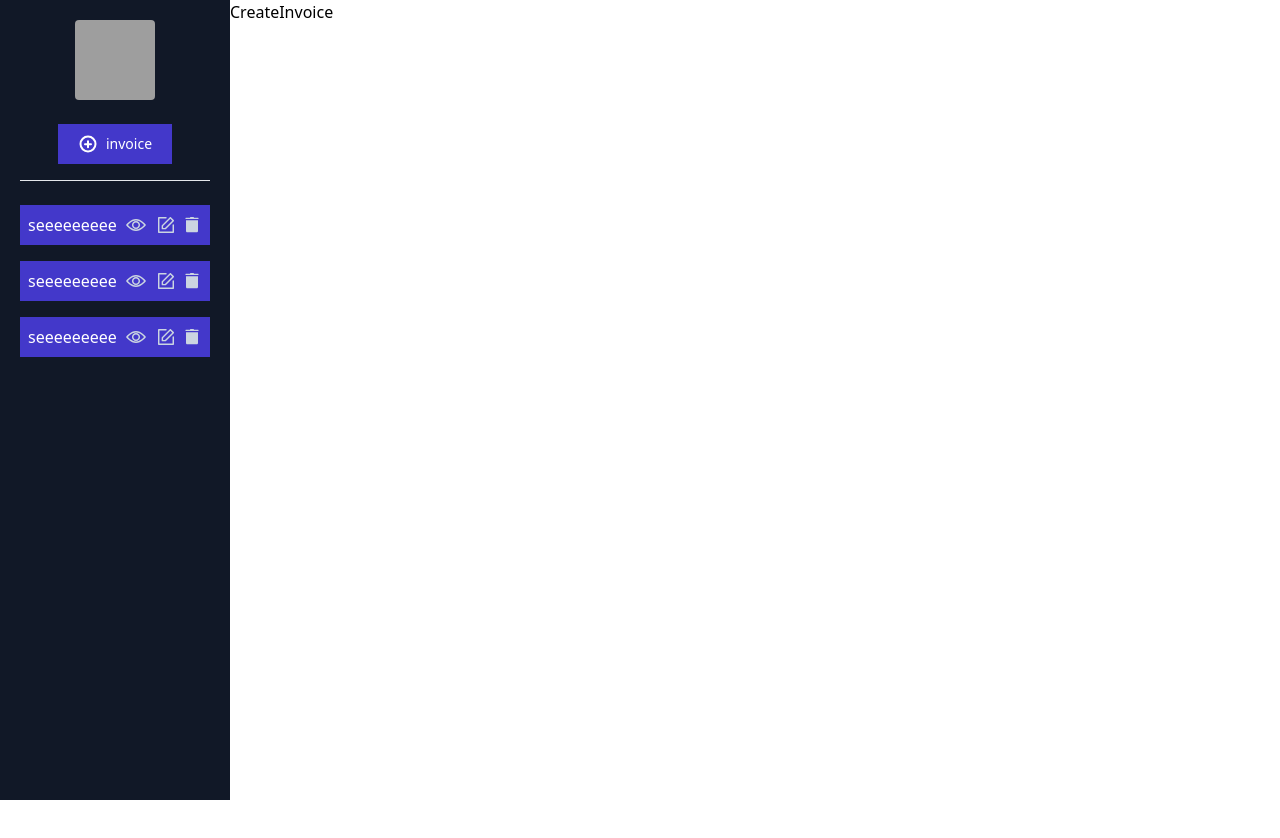
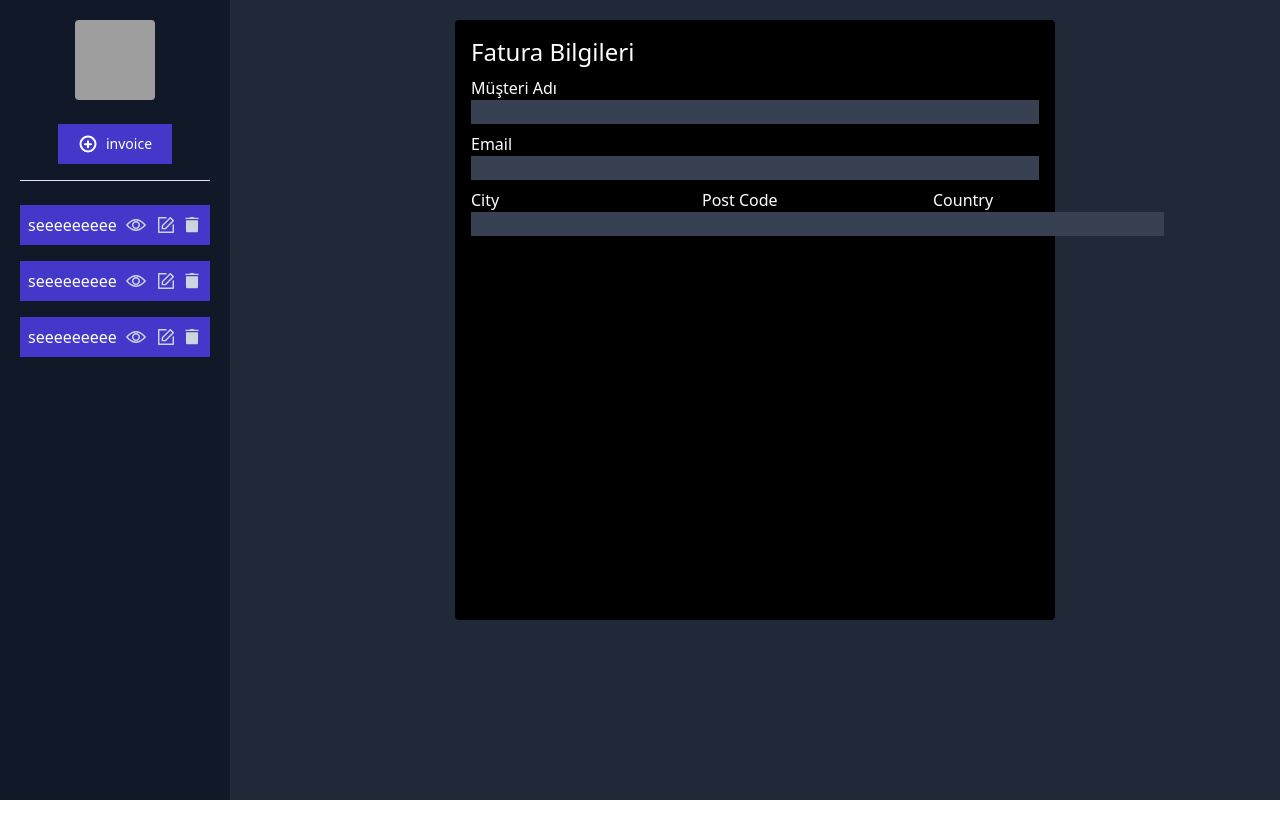
Before and after one commit to Serkan-Ucakcioglu/Invoice-System, a React (Vite) app: page /#/ in a window 1280 px wide. Shown: the top 838 px of the page. Built offline with nearby package versions, Linux system fonts and the light colour scheme; grey boxes are pictures that could not be loaded.

Commit message:
form create and input

```diff
--- a/src/Features/Invoice/CreateInvoice.jsx
+++ b/src/Features/Invoice/CreateInvoice.jsx
@@ -1,7 +1,66 @@
 import React from "react";
 
 function CreateInvoice() {
-  return <div>CreateInvoice</div>;
+  return (
+    <div className="flex flex-1 justify-center p-5 bg-gray-800">
+      <div className="w-[600px] h-[600px] bg-black rounded p-4">
+        <form className="flex flex-col text-white">
+          <h1 className="text-white text-left text-2xl text-semibold">
+            Fatura Bilgileri
+          </h1>
+          <div className="user_info mt-2 flex flex-col">
+            <div className="flex flex-col">
+              <label htmlFor="name" className="text-white">
+                Müşteri Adı
+              </label>
+              <input
+                id="name"
+                type="text"
+                className="focus:outline-none bg-gray-700 text-white"
+              />
+            </div>
+            <div className="flex flex-col mt-2">
+              <label htmlFor="email">Email</label>
+              <input
+                type="text"
+                id="email"
+                className="focus:outline-none bg-gray-700 text-white"
+              />
+            </div>
+            <div className="flex  justify-around mt-2">
+              <div className="flex flex-col">
+                {" "}
+                <label htmlFor="city">City</label>
+                <input
+                  type="text"
+                  id="city"
+                  className="focus:outline-none bg-gray-700 text-white"
+                />
+              </div>
+              <div className="flex flex-col">
+                {" "}
+                <label htmlFor="postcode">Post Code</label>
+                <input
+                  type="text"
+                  id="postcode"
+                  className="focus:outline-none bg-gray-700 text-white"
+                />
+              </div>
+              <div className="flex flex-col">
+                {" "}
+                <label htmlFor="country">Country</label>
+                <input
+                  type="text"
+                  id="country"
+                  className="focus:outline-none bg-gray-700 text-white"
+                />
+              </div>
+            </div>
+          </div>
+        </form>
+      </div>
+    </div>
+  );
 }
 
 export default CreateInvoice;
```
